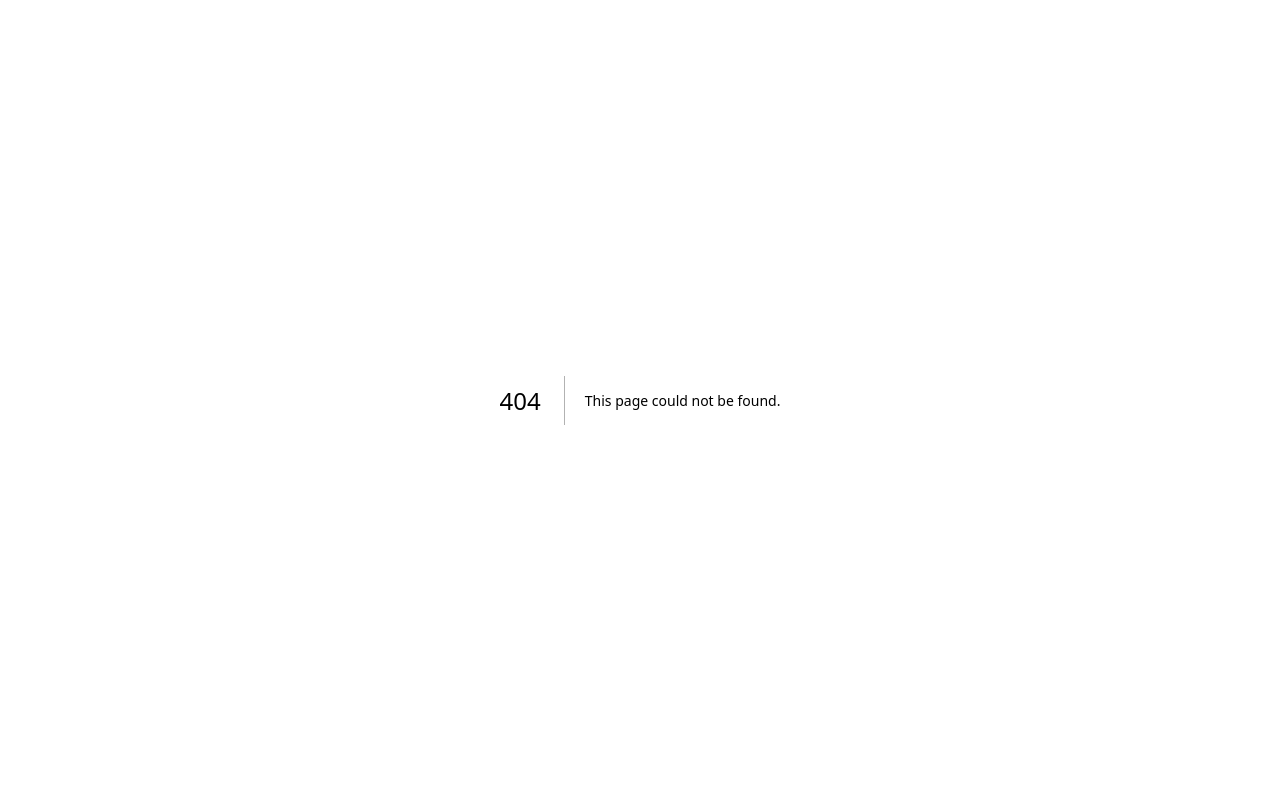
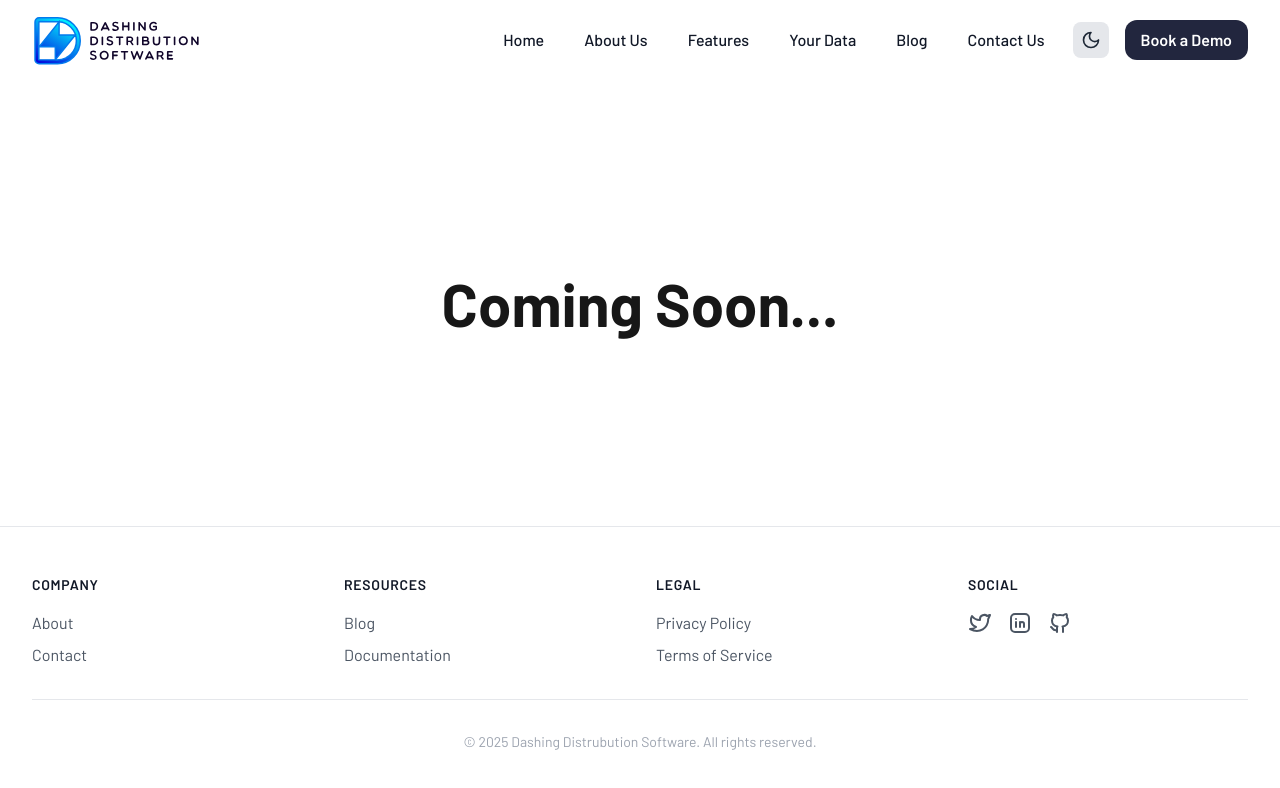
Before and after one commit to hari-bhandari/dashing-site2, a Next.js app: page /blog in a window 1280 px wide. Before the commit this address had no page. Shown: the top 788 px of the page. Built offline with nearby package versions, Linux system fonts and the light colour scheme.

Commit message:
Added blog coming soon

```diff
--- /dev/null
+++ b/src/app/blog/page.tsx
@@ -0,0 +1,20 @@
+"use client";
+import dynamic from 'next/dynamic';
+const Navbar = dynamic(() => import('@/app/components/Navbar'), {
+  ssr: false
+});
+import Footer from "@/app/components/Footer";
+
+
+
+
+export default function Home() {
+  return (
+    <div className="flex flex-col items-stretch justify-between min-h-screen">
+      <Navbar />
+      <h1 className="text-6xl font-bold text-center dark:text-white mt-[100] mb-[300]">Coming Soon...</h1>
+      <Footer />
+
+    </div>
+  );
+}
```
